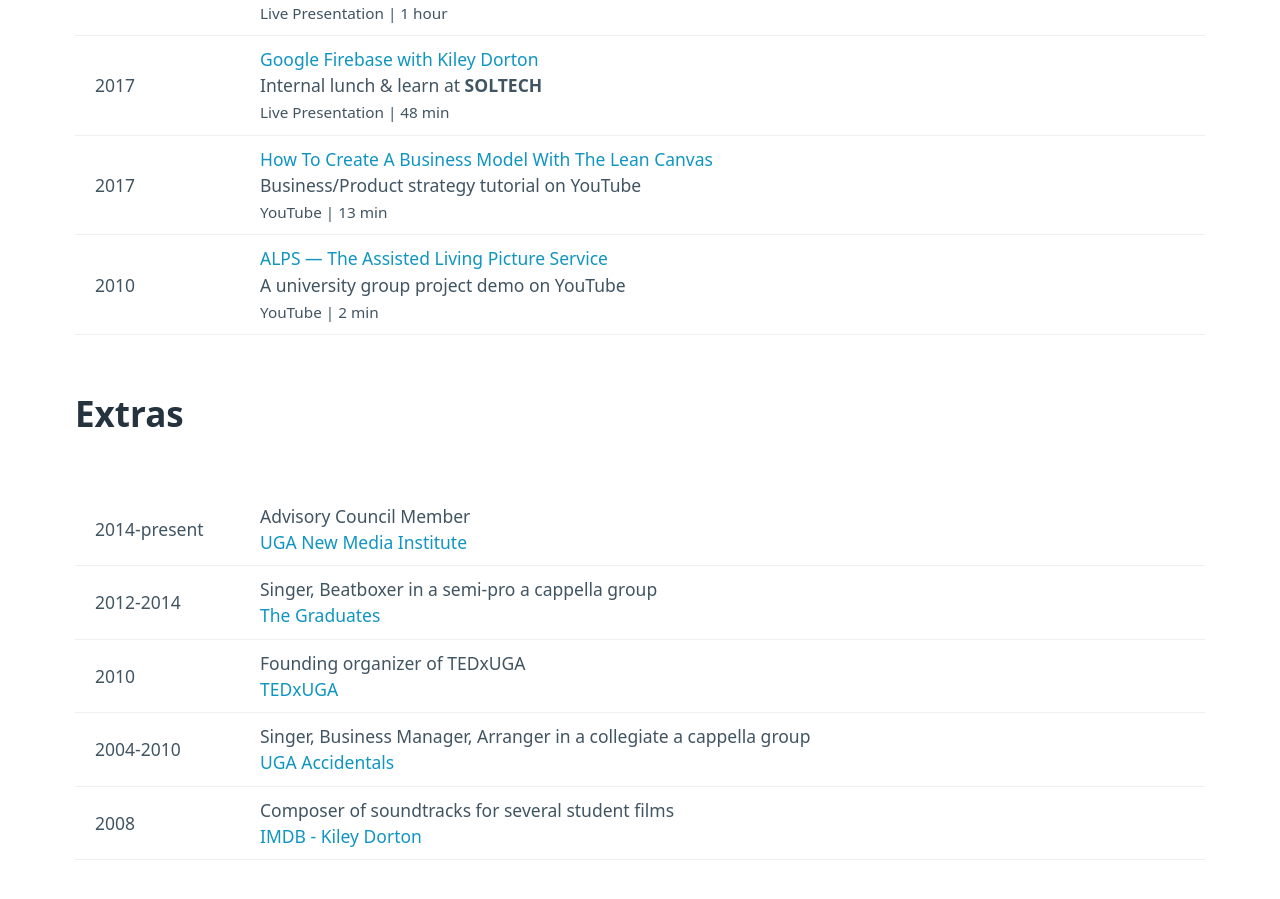
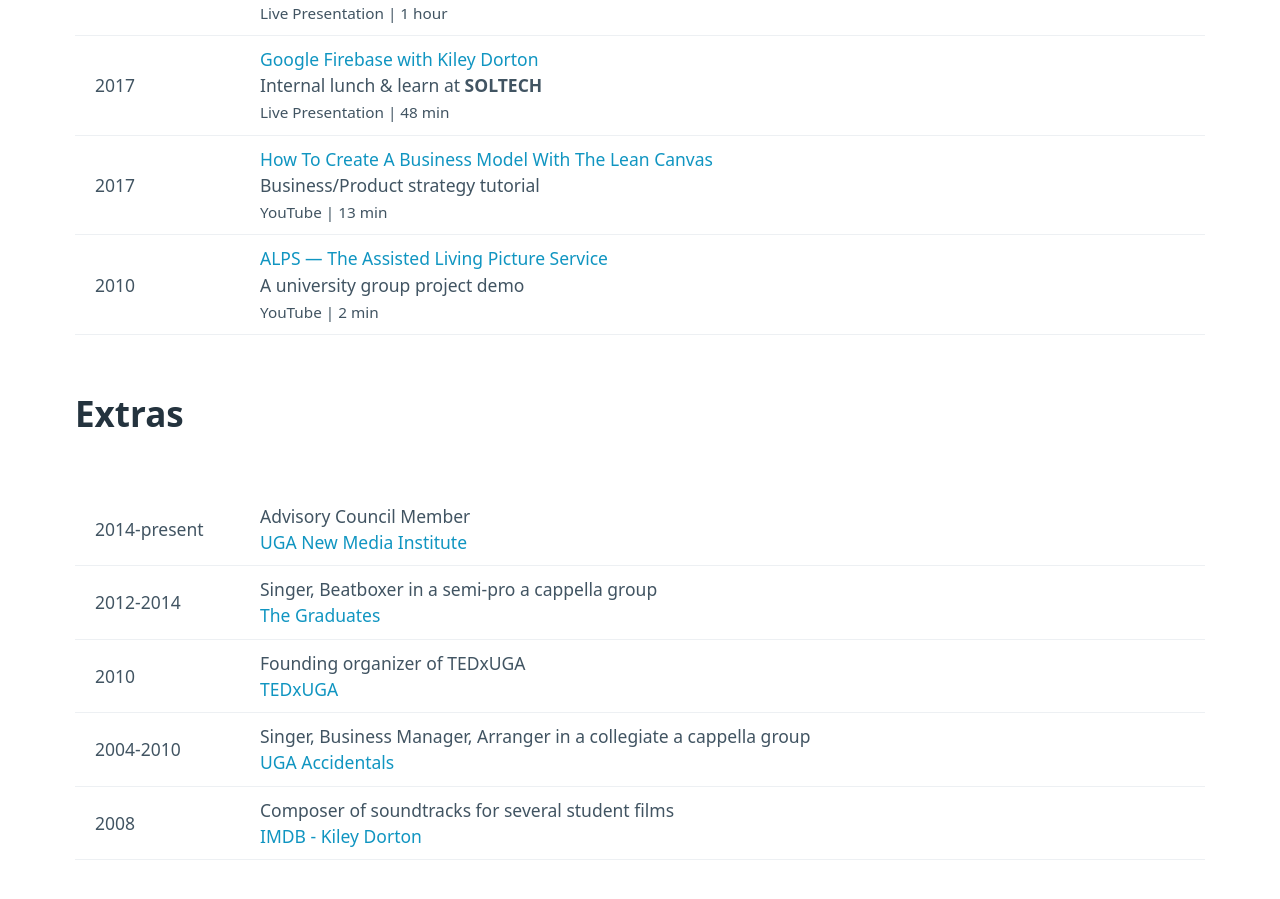
Before and after one commit to kiley0/kiley0.github.io, a plain HTML site: page resume.html in a window 1280 px wide. Shown: the part 3390-4289 px from the top of the page. Drawn offline with Linux system fonts and the light colour scheme.

Commit message:
remove extra text from video subtitle

```diff
--- a/resume.html
+++ b/resume.html
@@ -384,7 +384,7 @@
                 How To Create A Business Model With The Lean Canvas
               </a>
               <br />
-              Business/Product strategy tutorial on YouTube
+              Business/Product strategy tutorial
               <br />
               <small>YouTube | 13 min</small>
             </td>
@@ -396,7 +396,7 @@
                 ALPS — The Assisted Living Picture Service
               </a>
               <br />
-              A university group project demo on YouTube
+              A university group project demo
               <br />
               <small>YouTube | 2 min</small>
             </td>
```
